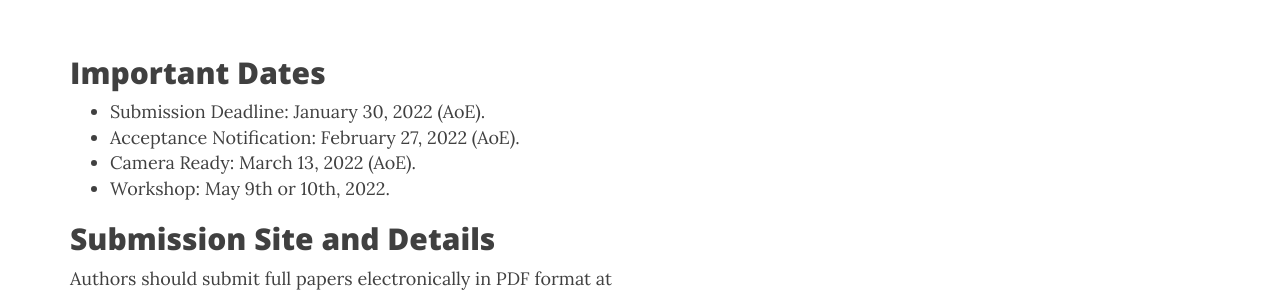
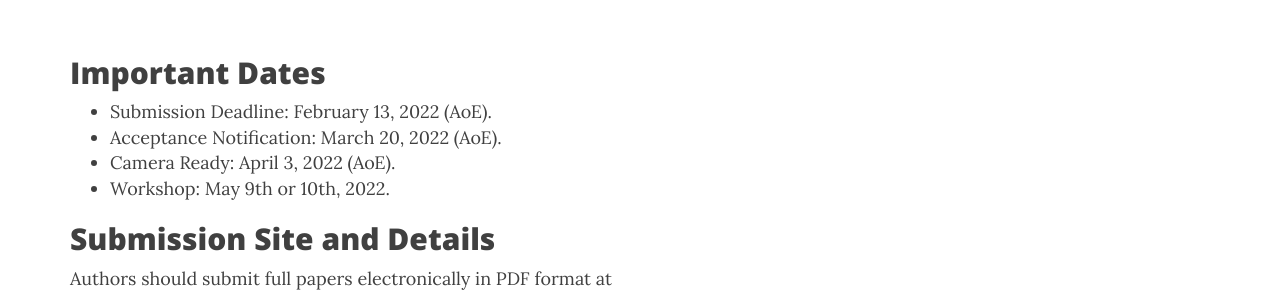
Before and after one commit to BenAbramowitz/gaiw2023, a Jekyll site: the page built from submission.md, in a window 1280 px wide and 900 px high. Shown: the part 179-473 px from the top of the window. Built offline with Jekyll 4.4.1, drawn with Linux system fonts in a browser that asks for light colours; nearby versions of some CDN libraries.

Commit message:
Updated dates on important submission page

```diff
--- a/submission.md
+++ b/submission.md
@@ -5,9 +5,9 @@ published: true
 ---
 
 ## Important Dates
-* Submission Deadline: January 30, 2022 (AoE).
-* Acceptance Notification: February 27, 2022 (AoE).
-* Camera Ready: March 13, 2022 (AoE).
+* Submission Deadline: February 13, 2022 (AoE).
+* Acceptance Notification: March 20, 2022 (AoE).
+* Camera Ready: April 3, 2022 (AoE).
 * Workshop: May 9th or 10th, 2022.
 
 ## Submission Site and Details
```
